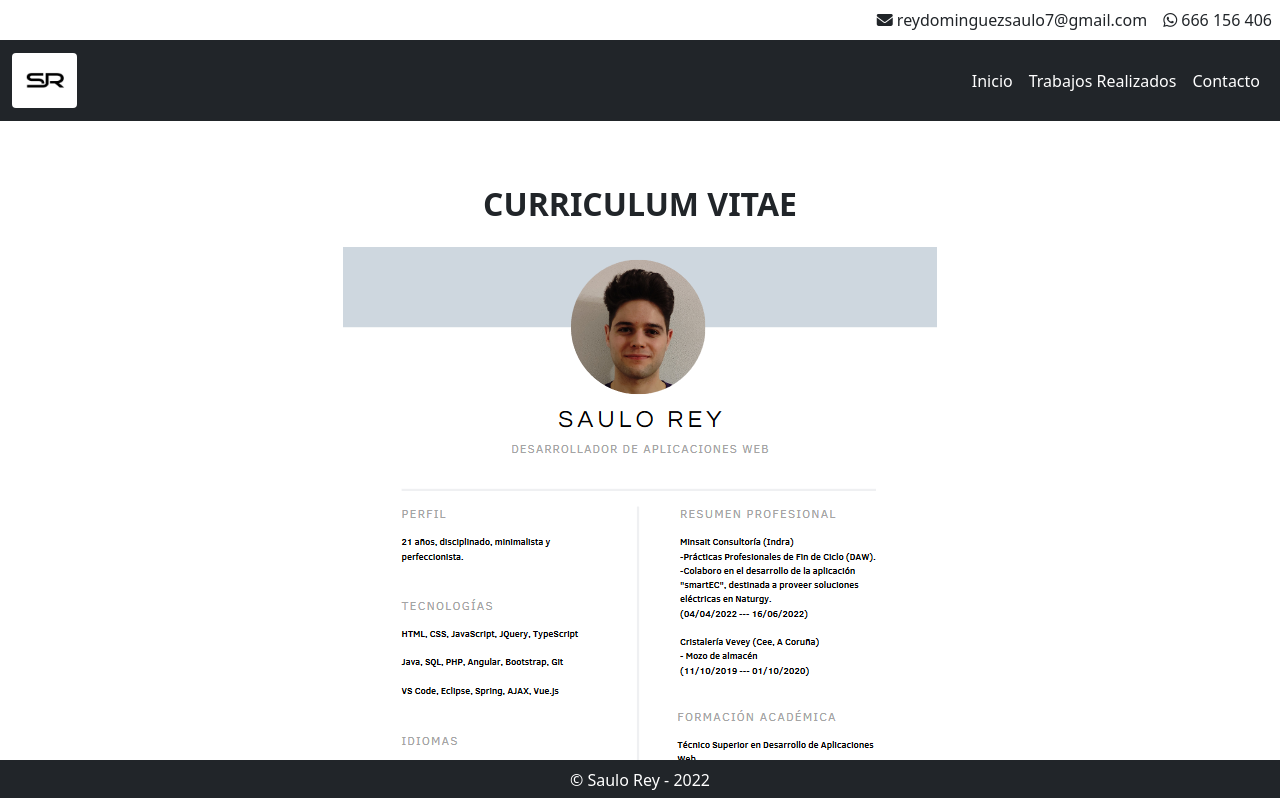
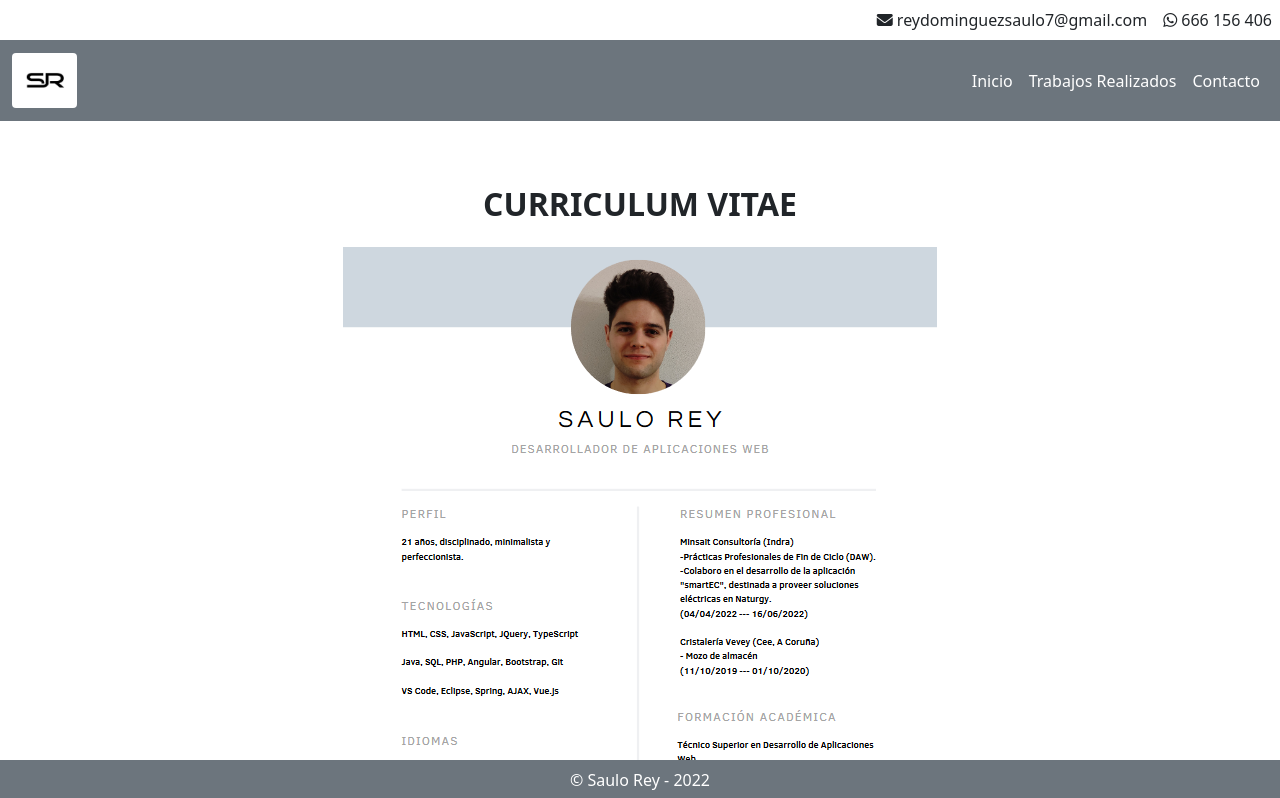
Before and after one commit to Saulo-cloud/SWP, an Angular app: page /inicio in a window 1280 px wide. Shown: the top 798 px of the page. Built offline with nearby package versions, Linux system fonts and the light colour scheme.

Commit message:
cambio color de fondo navbar + footer

```diff
--- a/src/app/shared/footer/footer.component.html
+++ b/src/app/shared/footer/footer.component.html
@@ -1,4 +1,4 @@
-<footer class="footer bg-dark text-center fixed-bottom">
+<footer class="footer bg-secondary text-center fixed-bottom">
     <div class="container py-1">
       <p class="text-white my-1">
         &copy; {{ autor }} - {{ fecha.getFullYear() }}
--- a/src/app/shared/navbar/navbar.component.html
+++ b/src/app/shared/navbar/navbar.component.html
@@ -15,7 +15,7 @@
     </div>
 </div>
 
-<nav class="navbar navbar-expand-lg navbar-light bg-dark">
+<nav class="navbar navbar-expand-lg navbar-light bg-secondary">
     <div class="container-fluid">
         <a class="navbar-brand" href="#" routerLink="/inicio"><img src="./././assets/img/shared/logo.webp" class="rounded"
                 alt="Saulo Rey" id="logo"></a>
```
